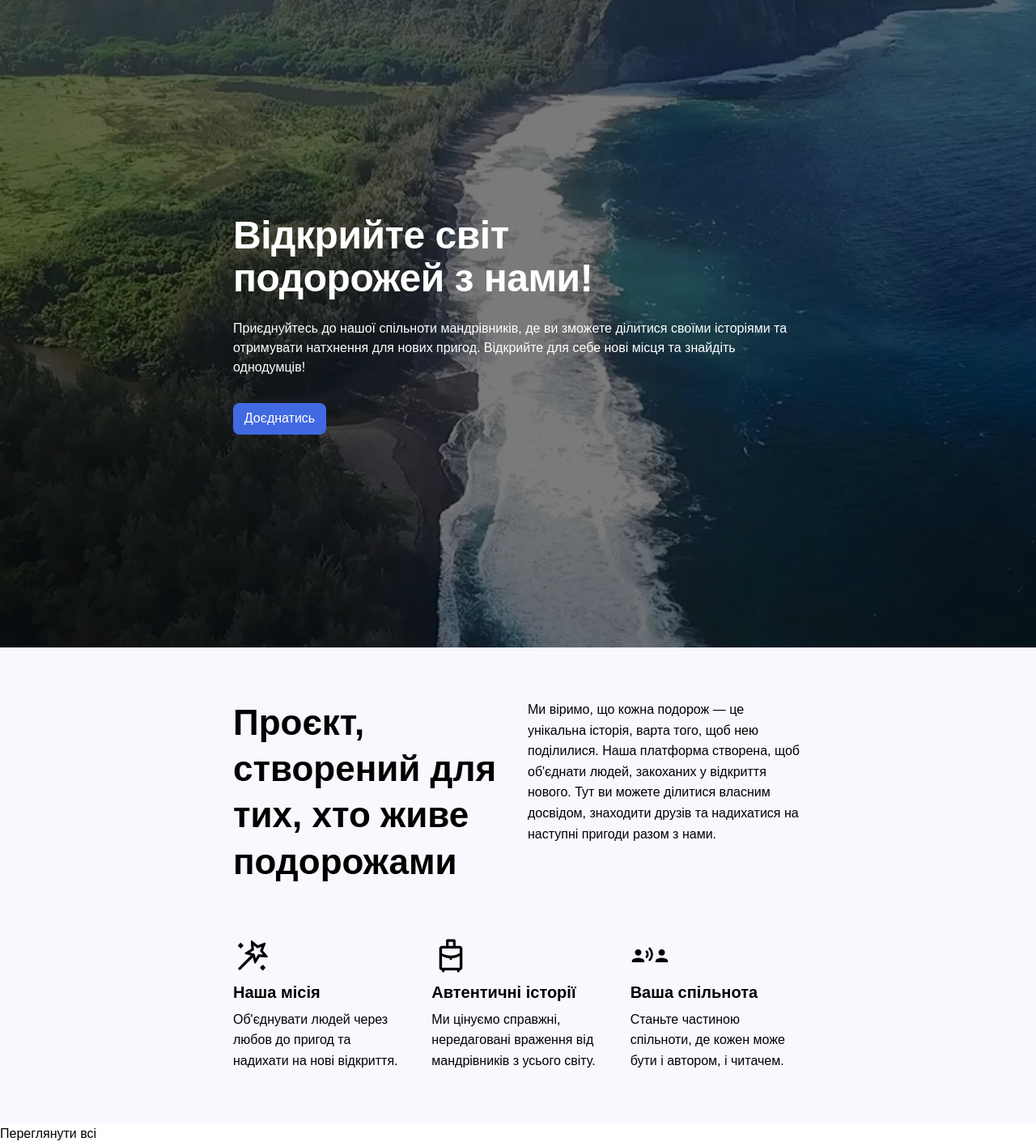
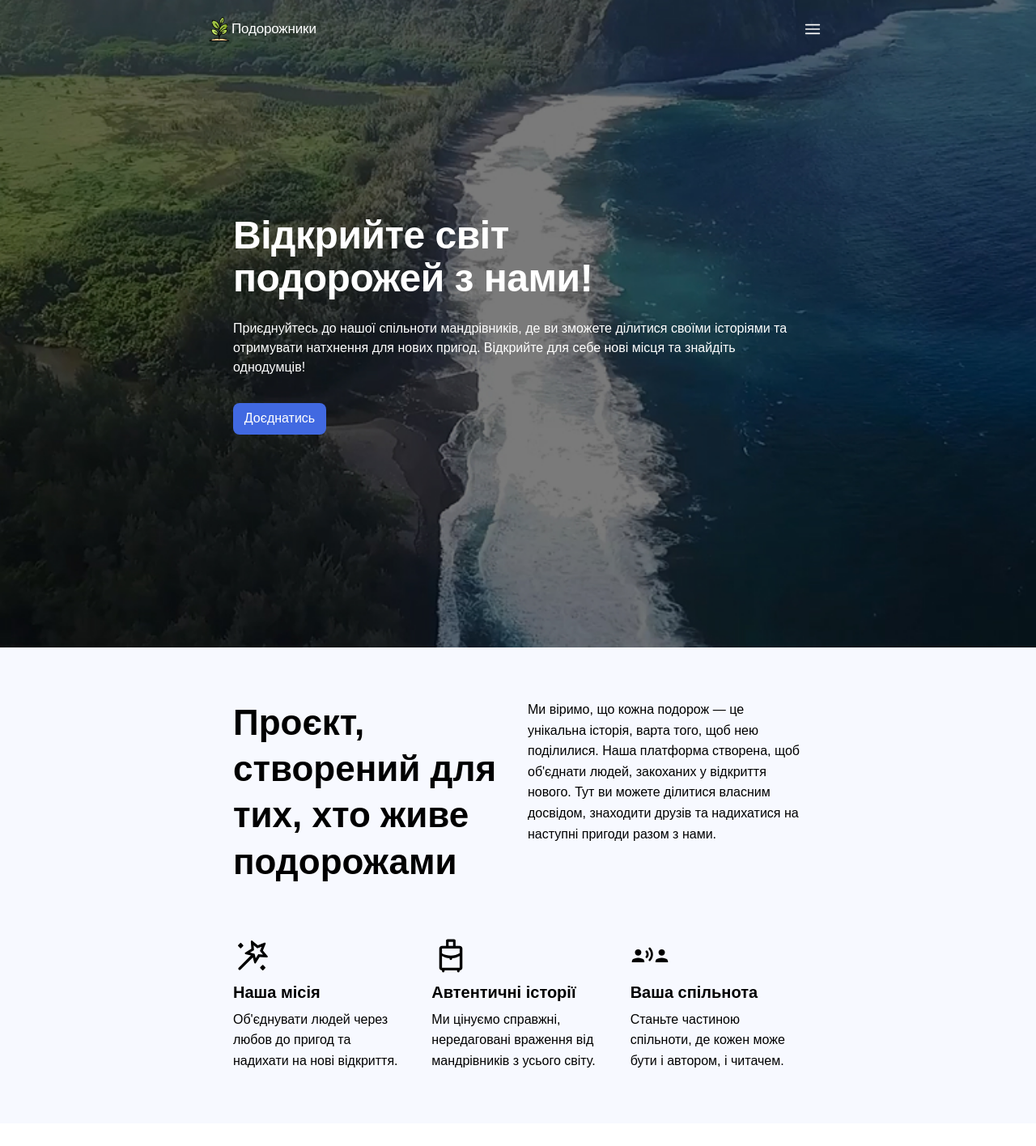
Before and after one commit to AleksPolishcuk/travellers.app_frontend, a Next.js app: page / in a window 1280 px wide. Shown: the top 1416 px of the page at 81% size. Built offline with nearby package versions, Linux system fonts and the light colour scheme; no server answers; a web font is replaced by a local one.

Commit message:
update layout

```diff
--- a/app/layout.tsx
+++ b/app/layout.tsx
@@ -2,7 +2,7 @@ import Header from './components/Header/Header';
 import Popular from './components/Popular/Popular';
 import Footer from './components/Footer/Footer';
 import './globals.css';
-import { QueryClientProvider } from '@tanstack/react-query';
+
 
 export const metadata = {
   title: 'Подорожники',
@@ -34,8 +34,9 @@ export default function RootLayout({
   return (
     <html lang="uk">
       <body>
+
         <div className="container">
-          {/* <Header /> */}
+         <Header/>
           <main>
       {children}
           </main>
--- a/app/page.tsx
+++ b/app/page.tsx
@@ -1,7 +1,7 @@
 import OurTravellersSection from './components/OurTravellersSection';
 import Join from './components/Join/Join';
-import Link from 'next/link';
-import Header from './components/Header/Header';
+
+import Popular from './components/Popular/Popular';
 import About from './components/About/About';
 import Hero from './components/Hero/Hero';
 
@@ -10,11 +10,10 @@ export default function HomePage() {
     <div>
       <Hero />
       <About />
-      <Link href="/stories">Переглянути всі</Link>
-      <br />
-      <Link href="/travellers">переглянути всіх</Link> <br />
+
+      <OurTravellersSection />
       <Join />
-      <OurTravellersSection />
+
     </div>
   );
 }
--- a/package.json
+++ b/package.json
@@ -9,7 +9,7 @@
     "lint": "eslint"
   },
   "dependencies": {
-    "@tanstack/react-query": "^5.90.7",
+    "@tanstack/react-query": "^5.90.8",
     "axios": "^1.13.2",
     "formik": "^2.4.8",
     "next": "16.0.1",
```
Also changed, not shown: 1 other file (tests, documents, lock files or other folders).
